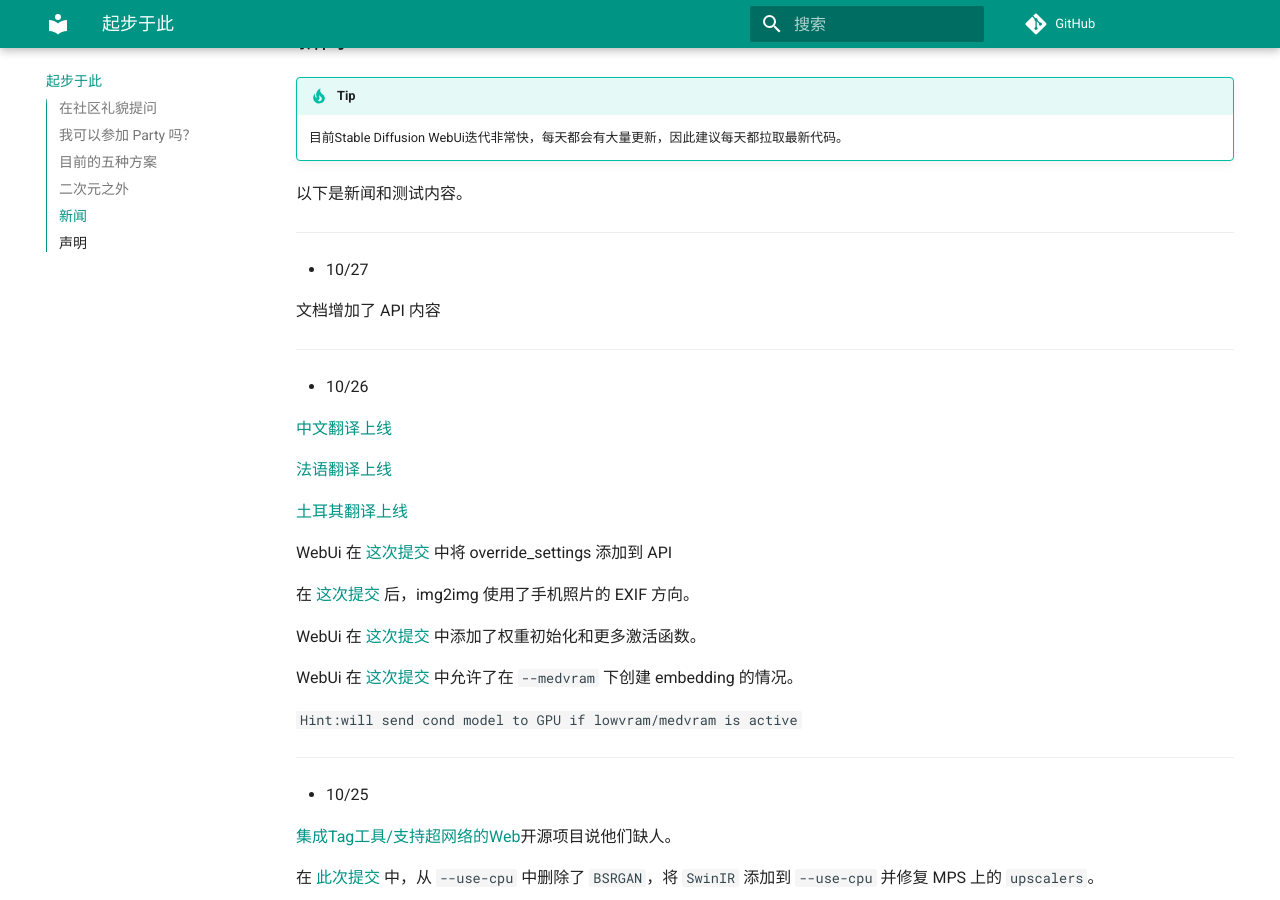
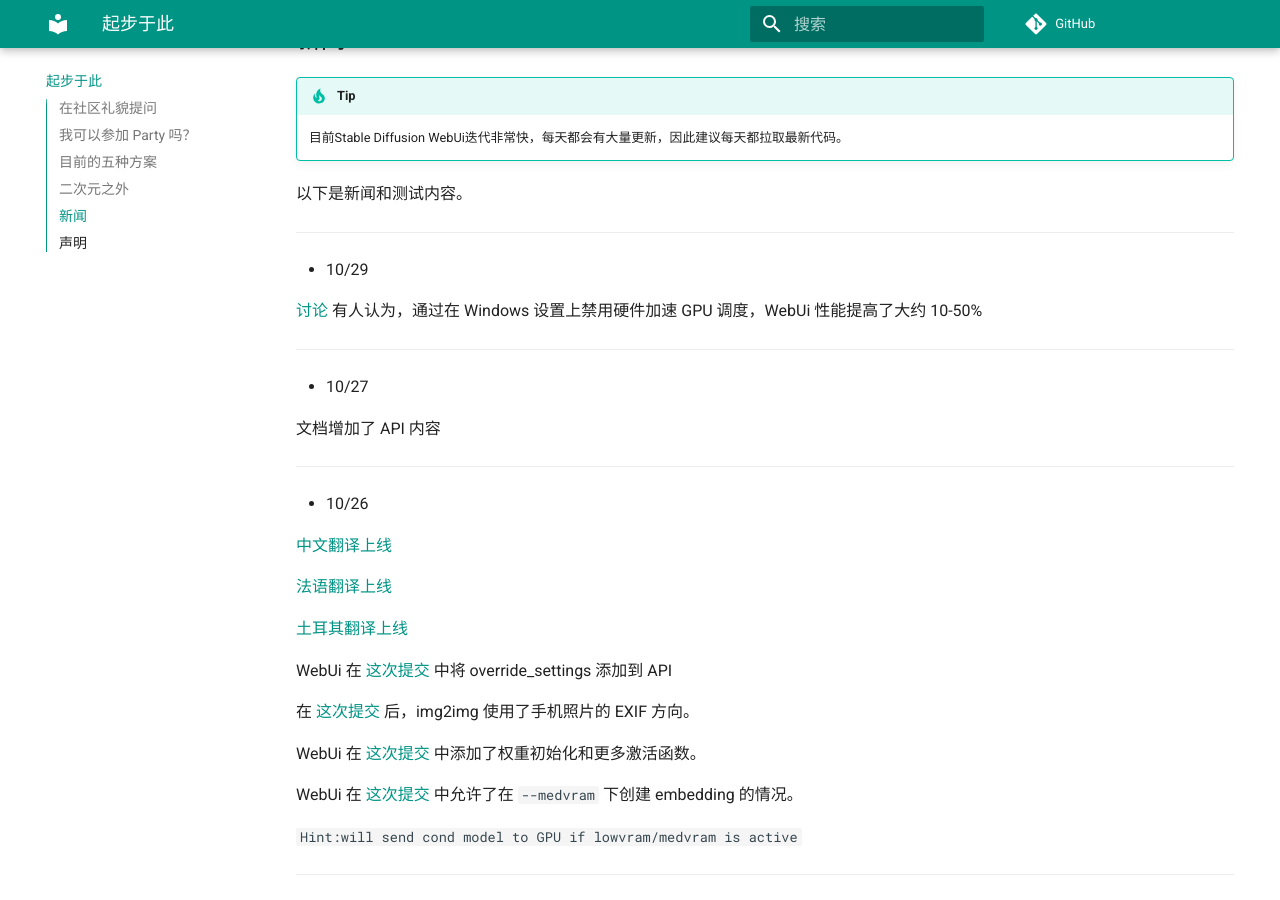
Before and after one commit to sudoskys/StableDiffusionBook, an MkDocs documentation site: the page built from docs/2_prepare.md, in a window 1280 px wide and 900 px high, scrolled down 1627 px. Built offline with MkDocs 1.6.1 and Material for MkDocs 9.7.7, drawn with Linux system fonts in a browser that asks for light colours; comment, search, counter and statistics services are not loaded.

Commit message:
添加内容

```diff
--- a/docs/2_prepare.md
+++ b/docs/2_prepare.md
@@ -62,6 +62,11 @@
     目前Stable Diffusion WebUi迭代非常快，每天都会有大量更新，因此建议每天都拉取最新代码。
 
 以下是新闻和测试内容。
+
+-------
+- 10/29
+
+[讨论](https://github.com/AUTOMATIC1111/stable-diffusion-webui/discussions/3889) 有人认为，通过在 Windows 设置上禁用硬件加速 GPU 调度，WebUi 性能提高了大约 10-50%
 
 
 -------
```
Also changed, not shown: docs/3_install.md (+4 -0 lines).
